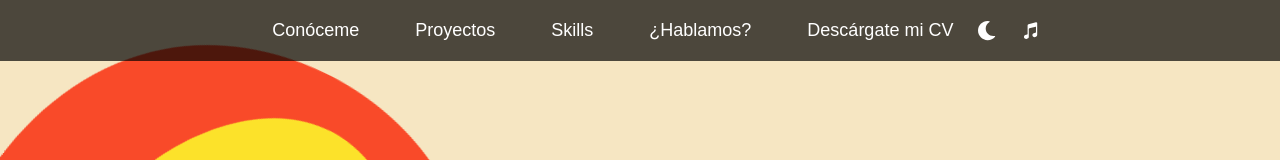
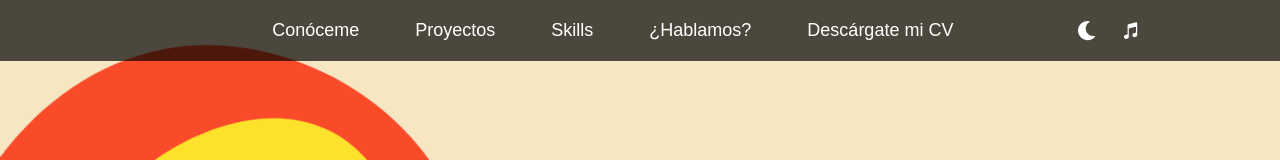
Before and after one commit to amandagq59/Portafolio-Amanda, a React (Vite) app: page / in a window 1280 px wide. Shown: the top 160 px of the page. Built offline with nearby package versions, Linux system fonts and the light colour scheme; a web font is replaced by a local one.

Commit message:
arreglos

```diff
--- a/src/components/Navbar/Navbar.jsx
+++ b/src/components/Navbar/Navbar.jsx
@@ -35,6 +35,7 @@ export const Navbar = ({ darkMode, toggleDarkMode }) => {
   return (
     <nav className={`navbar ${darkMode ? 'navbar-dark' : 'navbar-light'}`}>
       <div className="container">
+        {/* Botón hamburguesa a la izquierda solo si está cerrado */}
         {!isMenuOpen && (
           <button
             className="hamburger"
@@ -98,7 +99,7 @@ export const Navbar = ({ darkMode, toggleDarkMode }) => {
         >
           Descárgate mi CV
         </a>
-        <div className="buttons-icons  d-flex gap-4">
+        <div className="buttons-icons d-flex gap-4">
           <button className="" onClick={toggleDarkMode}>
             {darkMode ? <MdSunny /> : <FaMoon />}
           </button>
--- a/src/components/Navbar/navbar.css
+++ b/src/components/Navbar/navbar.css
@@ -20,6 +20,9 @@
   color: #fff;
 }
 
+.buttons-icons{
+  transform: translate(100px);
+}
 /* Container */
 .navbar .container {
   display: flex;
@@ -73,7 +76,7 @@ button {
 }
 
 /* Menú lateral móvil */
-@media (max-width: 768px) {
+@media (max-width: 900px) {
   .navbar {
     height: 60px;
   }
```
